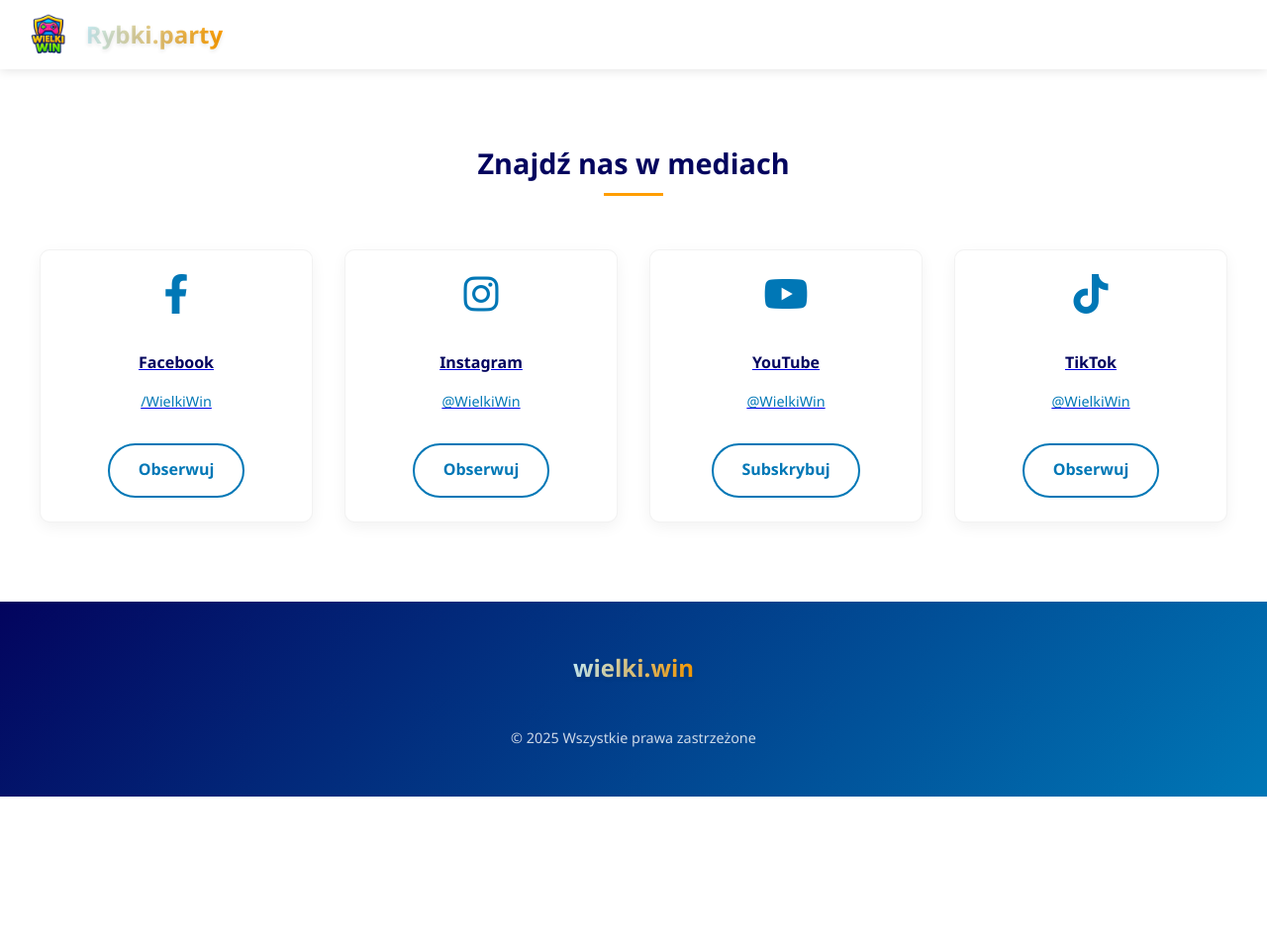
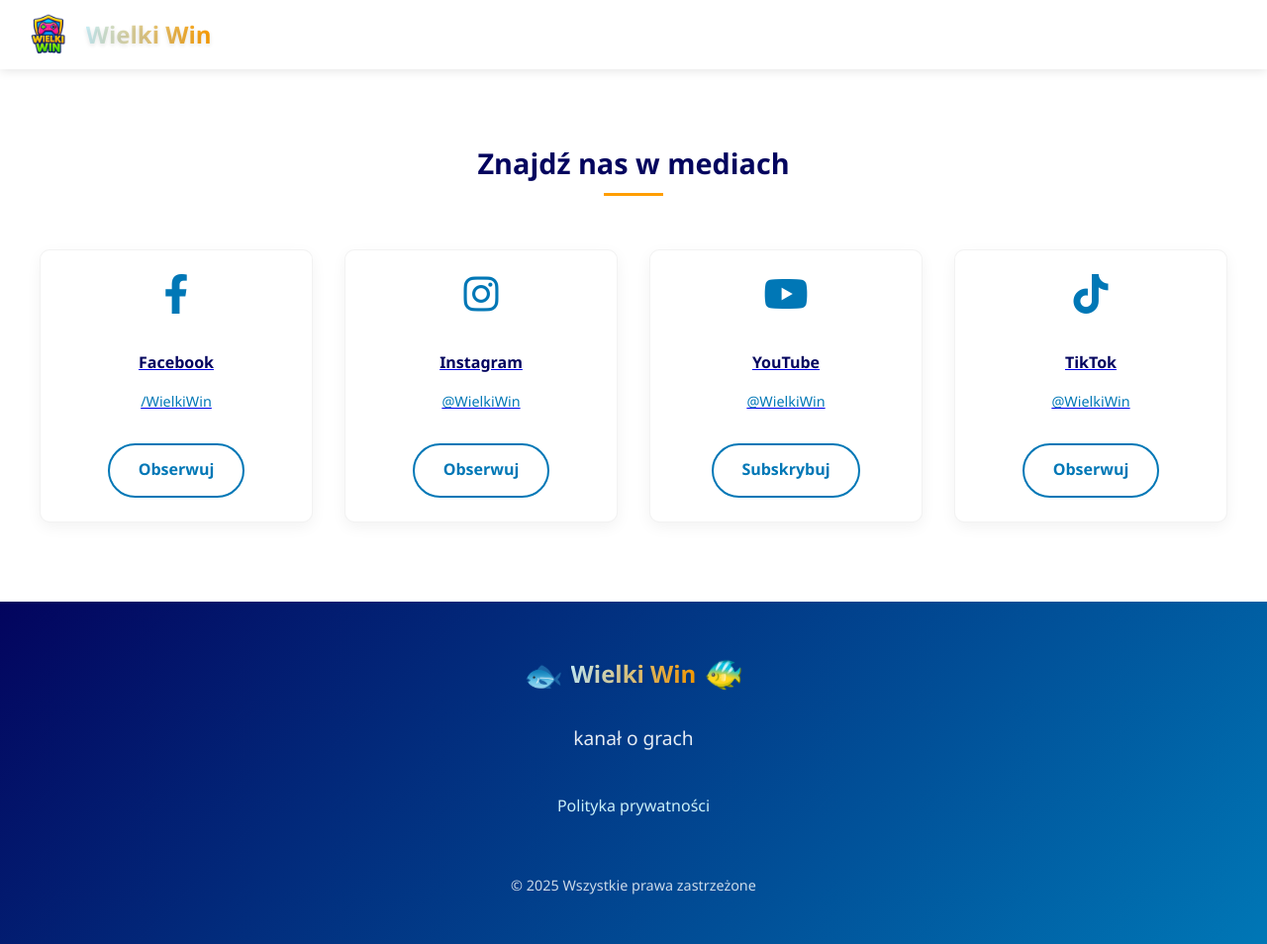
Before and after one commit to hikesilent/wielki, a Jekyll site: the page built from index.md, in a window 1280 px wide. Shown: the whole page at 99% size. Built offline with Jekyll 4.4.1, drawn with Linux system fonts in a browser that asks for light colours; some web fonts are replaced; before the commit the page ends 900 px from its top, so only the background shows below that.

Commit message:
Add files via upload

```diff
--- a/_data/siteinfo.yml
+++ b/_data/siteinfo.yml
@@ -1,7 +1,8 @@
 title: "Wielki Win"
+description: "kanał o grach"
 email: "kontakt@wielki.win"
 phone: ""
-googleAnalytics: "G-X6HQ1VMHZX"
+googleAnalytics: "G-VFDRLJY79C"
 
 socials:
   - name: "Facebook"
--- a/_includes/footer.html
+++ b/_includes/footer.html
@@ -1,13 +1,16 @@
 <footer class="site-footer">
     <div class="footer-content">
         <div class="footer-brand">
-
-            <span class="logo-text">wielki.win</span>
-
+            <span class="fish-animation">🐟</span>
+            <span class="logo-text">{{ site.data.siteinfo.title }}</span>
+            <span class="fish-animation">🐠</span>
         </div>
 
+        <p class="footer-tagline">{{ site.data.siteinfo.description }}</p>
 
-
+        <div class="footer-links">
+            <a href="/polityka-prywatnosci" class="footer-link">Polityka prywatności</a>
+        </div>
 
         <p class="footer-copyright">&copy; <span id="current-year"></span> Wszystkie prawa zastrzeżone</p>
     </div>
--- a/_includes/header.html
+++ b/_includes/header.html
@@ -2,8 +2,8 @@
     <div class="header-container">
         <!-- Logo -->
         <a href="/" class="logo-container">
-            <img src="{{ '/logo-transparent.png' | relative_url }}" alt="Rybki Party Logo" class="logo-img">
-            <span class="logo-text">Rybki.party</span>
+            <img src="{{ '/logo-transparent.png' | relative_url }}" alt="Logo" class="logo-img">
+            <span class="logo-text">{{ site.data.siteinfo.title }}</span>
         </a>
 
         <!-- Desktop Menu
```
